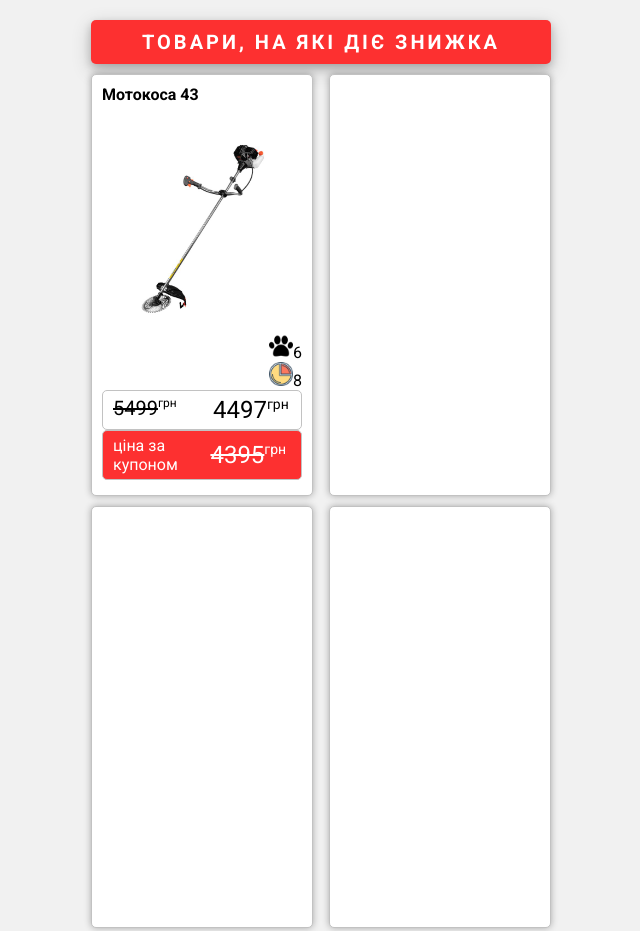
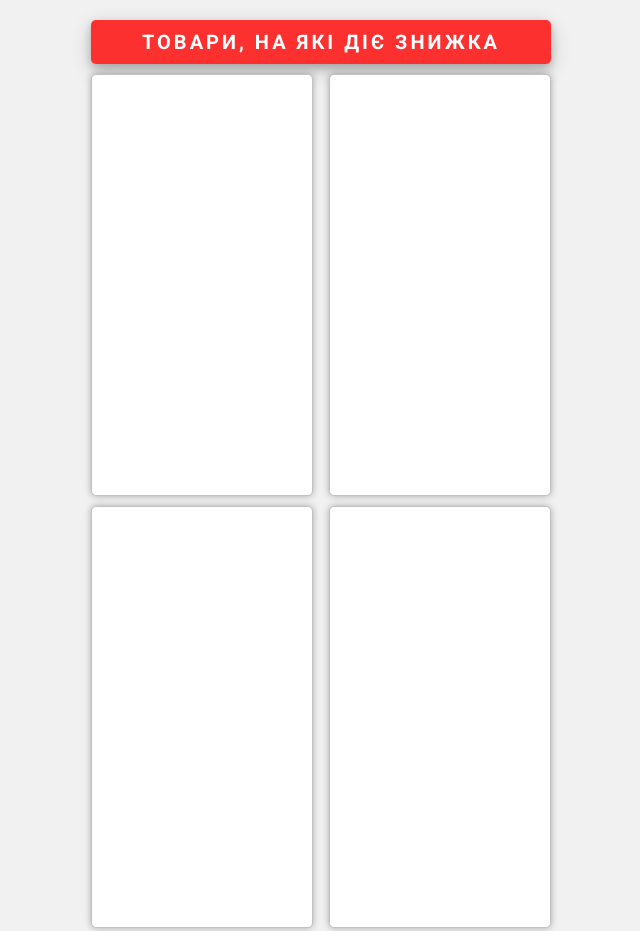
Before and after one commit to 24akai/market, a plain HTML site: page index.html in a window 1280 px wide. Shown: the top 931 px of the page, without its empty margins (319-959 px from the left). Drawn offline with Linux system fonts and the light colour scheme.

Commit message:
Item removed to JavaScript file

```diff
--- a/css/style.css
+++ b/css/style.css
@@ -144,7 +144,7 @@ content {
 }
 
 .motokosa-img {
-    margin-top: 20px;
+    margin-top: 30px;
     width: 210px;
     height: auto;
 }
--- a/index.html
+++ b/index.html
@@ -12,33 +12,7 @@
     <content>
       <div class="title">Товари, на які діє знижка</div>
 
-      <div class="items">
-        <div class="item">
-          <div class="item-title">Мотокоса 43</div>
-
-          <div class="item-image">
-            <img src="img/1.png" alt="Мотокоса 43" class="motokosa-img">
-          </div>
-
-          <div class="parts-pay">
-            <div><img src="img/mono-lapka.png" alt="">6</div>
-            <div><img src="img/pb.png" alt="">8</div>
-          </div>
-
-          <div class="price">
-            <div><span>5499</span><sup>грн</sup></div>
-            <div><span>4497</span><sup>грн</sup></div>
-          </div>
-
-          <div class="price bonus">
-            ціна за купоном
-            <div><span>4395</span><sup>грн</sup></div>
-          </div>
-        </div>
-
-        <div class="item"></div>
-        <div class="item"></div>
-        <div class="item"></div>
+      <div id="items" class="items">
       </div>
 
       <div class="contacts">
@@ -51,5 +25,6 @@
         Знижка в розмірі сто гривень діє з Lorem, ipsum dolor sit amet consectetur elit. Quas officia distinctio itaque quisquam ratione fugit, incidunt sint, corporis iusto. Voluptates, tenetur. Veritatis ex provident facilis, suscipit eaque minima. Lorem ipsum dolor sit amet consectetur adipisicing elit. Corrupti quas tempore fugiat. Expedita, accusantium laborum autem
       </div>
     </content>
+    <script src="js/script.js"></script>
   </body>
 </html>
--- a/js/script.js
+++ b/js/script.js
@@ -0,0 +1,32 @@
+
+console.log('Перевірка підключеного файлу скриптів script.js')
+
+let itemsDiv = document.getElementById("items");
+
+// if (itemsDiv) {
+//     console.log(itemsDiv)
+//     console.log('Поле classList: ', itemsDiv.classList)
+//     console.log('Поле id: ', itemsDiv.id)
+//     console.log('Поле clientWidth: ', itemsDiv.clientWidth)
+//     console.log('Поле innerHTML: ', itemsDiv.innerHTML)
+//     itemsDiv.innerText = 'Перший Програмно доданий текст'
+//     itemsDiv.innerText += 'Другий Програмно доданий текст'
+//     itemsDiv.innerText = '<h1>Відформатований HTML код</h1>'
+// } else {
+//     console.log('Блок товарів не знайдено')
+// }
+
+
+if (itemsDiv) {
+    console.log(itemsDiv)
+    /*itemsDiv.innerHTML += '<div class = "item"></div>'
+    itemsDiv.innerHTML += '<div class = "item"></div>'
+    itemsDiv.innerHTML += '<div class = "item"></div>'
+    itemsDiv.innerHTML += '<div class = "item"></div>'*/
+    for (let i = 0; i < 100; i++) {
+        itemsDiv.innerHTML += '<div class = "item"></div>'
+    }
+
+} else {
+    console.log('Блок товарів не знайдено')
+}
```
Also changed, not shown: 1 other file.
